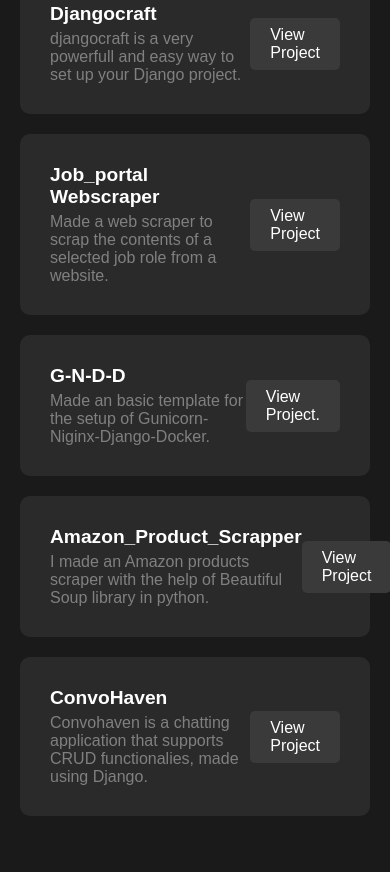
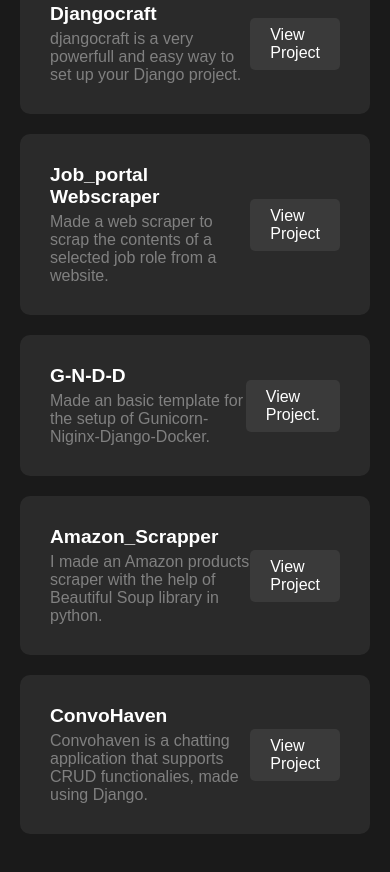
Before and after one commit to YashRaj1506/Portfolio, a plain HTML site: page index.html in a window 390 px wide. Shown: the part 2640-3512 px from the top of the page. Drawn offline with Linux system fonts and the light colour scheme.

Commit message:
removed some responsive problems raised due to headings of project texts

```diff
--- a/index.html
+++ b/index.html
@@ -318,7 +318,7 @@
             </div>
             <div class="project-item">
                 <div>
-                    <h3>Amazon_Product_Scrapper</h3>
+                    <h3>Amazon_Scrapper</h3>
                     <p>I made an Amazon products scraper with the help of Beautiful Soup library in python.</p>
                 </div>
                 <a href="https://github.com/YashRaj1506/Ecom_scrap" class="details-btn">View Project</a>
```
